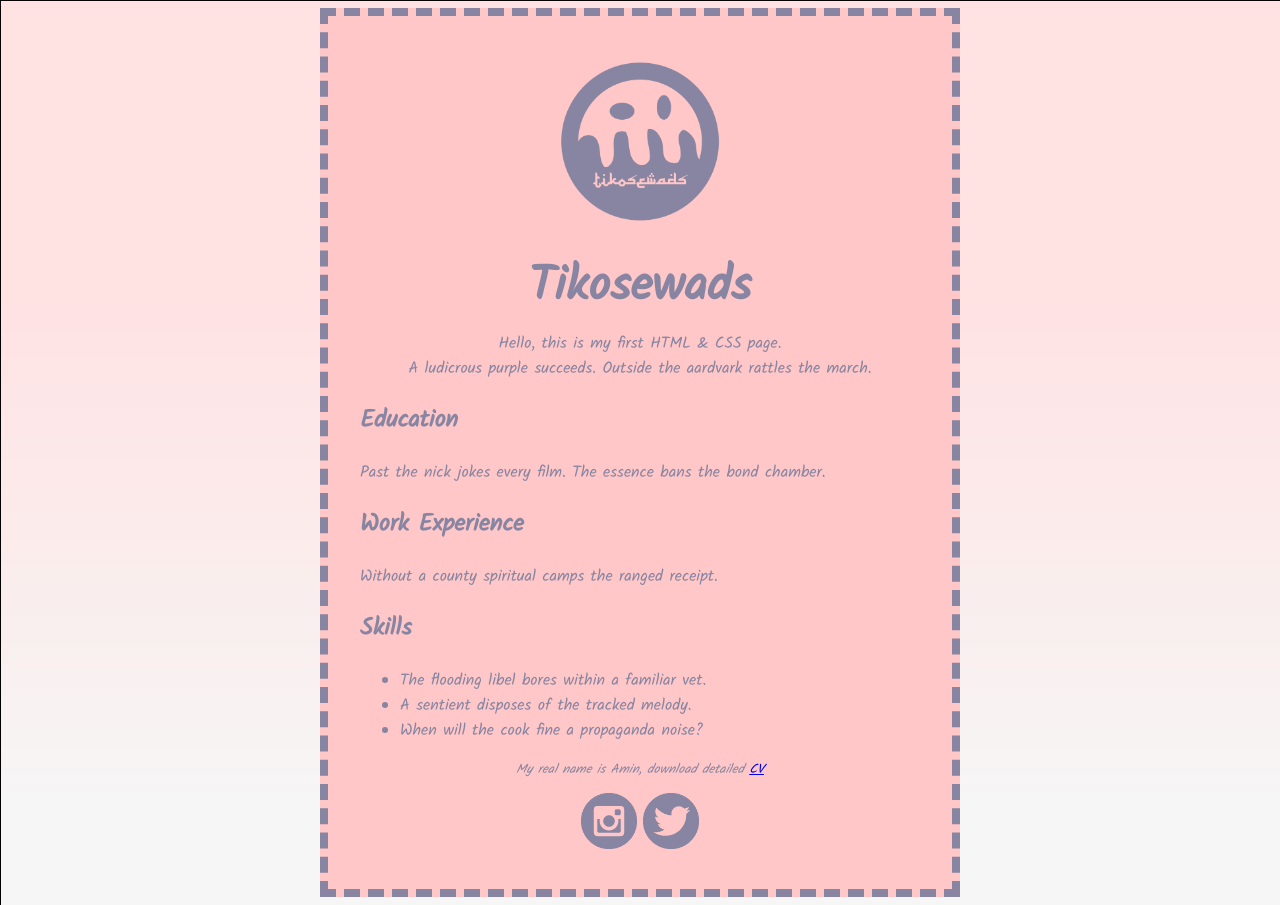
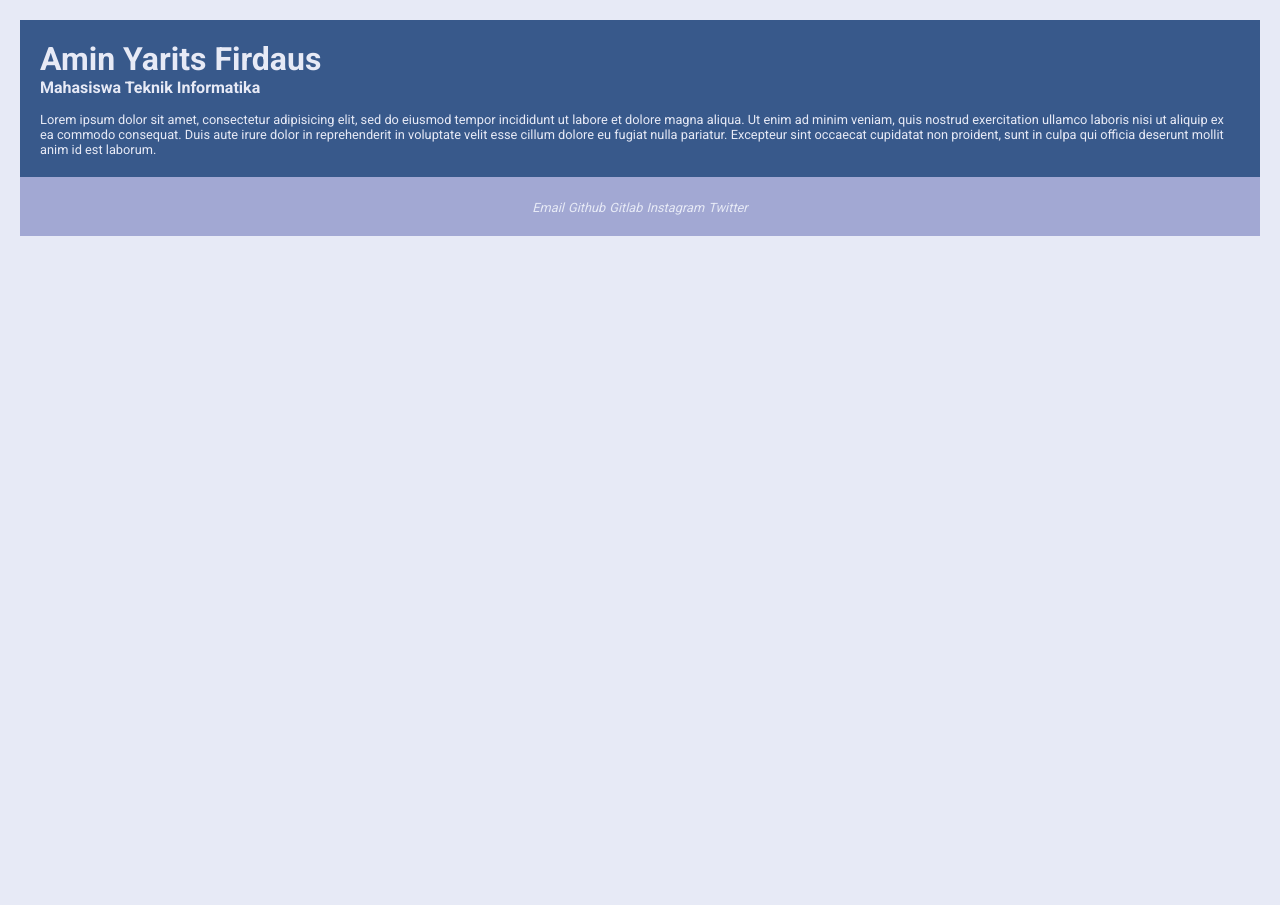
Before and after one commit to amyar32/tikosewads.github.io, a plain HTML site: page index.html in a window 1280 px wide. After the commit the page ends 800 px from the top, so only its background shows below. Drawn offline with Linux system fonts and the light colour scheme.

Commit message:
new web build

```diff
--- a/assets/style.css
+++ /dev/null
@@ -1,52 +0,0 @@
-body {
-    background: url('bg.jpg');
-    background-repeat: repeat-x;
-    background-color: #f6f6f6;
-}
-
-#border {
-    font-family: 'kalam', cursive;
-    background-color: #ffc7c7;
-    border-style: dashed;
-    border-width: 0.5em;
-    color: #8785a2;
-    margin: auto;
-    width: 35em;
-    padding: 2em;
-}
-#intro {
-
-    text-align: center;
-}
-
-h1 {
-    color: #8785a2;
-    font-size: 3em;
-    line-height: 50%;
-}
-
-h2 {
-    color: #8785a2;
-}
-
-.warning {
-    text-align: center;
-    font-size: small;
-    font-style: italic;
-}
-
-.profile {
-    width: 50%;
-}
-
-.footer {
-    text-align: center;
-}
-
-.footer img {
-    width: 10%;
-}
-
-.footer img:hover {
-    filter: drop-shadow(0 0 5px #8785a2);
-}
--- a/index.html
+++ b/index.html
@@ -2,36 +2,25 @@
 <html>
     <head>
         <meta charset="utf-8">
-        <link href="assets/style.css" rel="stylesheet" type="text/css">
-        <link href="https://fonts.googleapis.com/css?family=Kalam&display=swap" rel="stylesheet">
-        <link href="assets/favicon.png" rel="shortcut icon" type="image/png">
-        <title>About Tikosewads</title>
+        <link href="./style/style.css" rel="stylesheet" type="text/css">
+        <link href="./assets/favicon.png" rel="shortcut icon" type="image/png">
+        <title>Curriculum Vitae</title>
     </head>
     <body>
-        <div id="border">
-        <div id="intro">
-            <img class="profile" src="assets/profile.png">
-            <h1>Tikosewads</h1>
-            <p>Hello, this is my first HTML & CSS page.<br>A ludicrous purple succeeds. Outside the aardvark rattles the march.</p>
-        </div>
-        <div id="body">
-            <h2>Education</h2>
-            <p>Past the nick jokes every film. The essence bans the bond chamber.</p>
-            <h2>Work Experience</h2>
-            <p>Without a county spiritual camps the ranged receipt.</p>
-            <h2>Skills</h2>
-            <ul>
-                <li>The flooding libel bores within a familiar vet.</li>
-                <li>A sentient disposes of the tracked melody.</li>
-                <li>When will the cook fine a propaganda noise?</li>
-            </ul>
-            <p class="warning">My real name is Amin, download detailed <a href="assets/profile.png">CV</a></p>
-            <div class="footer">
-            <a id="instagram" href="http://instagram.com/amyar32" alt="Instagram"><img src="assets/instagram.png"></a>
-            <a id="twitter" href="http://twitter.com/Tikosewads" alt="Twitter"><img src="assets/twitter.png"></a>
-            </div>
-        </div>
-        </div>
-
+        <header id="main-header">
+          <h1>Amin Yarits Firdaus</h1>
+          <h4>Mahasiswa Teknik Informatika</h4>
+          <p>Lorem ipsum dolor sit amet, consectetur adipisicing elit, sed do eiusmod tempor incididunt ut labore et dolore magna aliqua.
+            Ut enim ad minim veniam, quis nostrud exercitation ullamco laboris nisi ut aliquip ex ea commodo consequat.
+            Duis aute irure dolor in reprehenderit in voluptate velit esse cillum dolore eu fugiat nulla pariatur.
+            Excepteur sint occaecat cupidatat non proident, sunt in culpa qui officia deserunt mollit anim id est laborum.</p>
+        </header>
+        <header id="bottom-header">
+          <a href="#">Email</a>
+          <a href="#">Github</a>
+          <a href="#">Gitlab</a>
+          <a href="#">Instagram</a>
+          <a href="#">Twitter</a>
+        </header>
     </body>
 </html>
--- /dev/null
+++ b/style/style.css
@@ -0,0 +1,44 @@
+@import url('https://fonts.googleapis.com/css?family=Roboto:400,700&display=swap');
+
+body {
+  font-family: 'Roboto', sans-serif;
+  margin: 20px;
+  background-color: #e7eaf6;
+}
+
+a {
+  font-style: italic;
+  text-decoration: none;
+}
+
+#main-header {
+  background-color: #38598b;
+  color: #e7eaf6;
+  padding: 20px;
+  display: inline-block;
+}
+
+#main-header > h1 {
+  margin: 0px;
+}
+
+#main-header > h4 {
+  margin-top: 0px;
+  margin-bottom: 15px;
+}
+
+#main-header > p {
+  font-size: 80%;
+  margin-bottom: 0px;
+}
+
+#bottom-header {
+  background-color: #a2a8d3;
+  padding: 20px;
+  text-align: center;
+}
+
+#bottom-header > a {
+  font-size: 80%;
+  color: #e7eaf6;
+}
```
